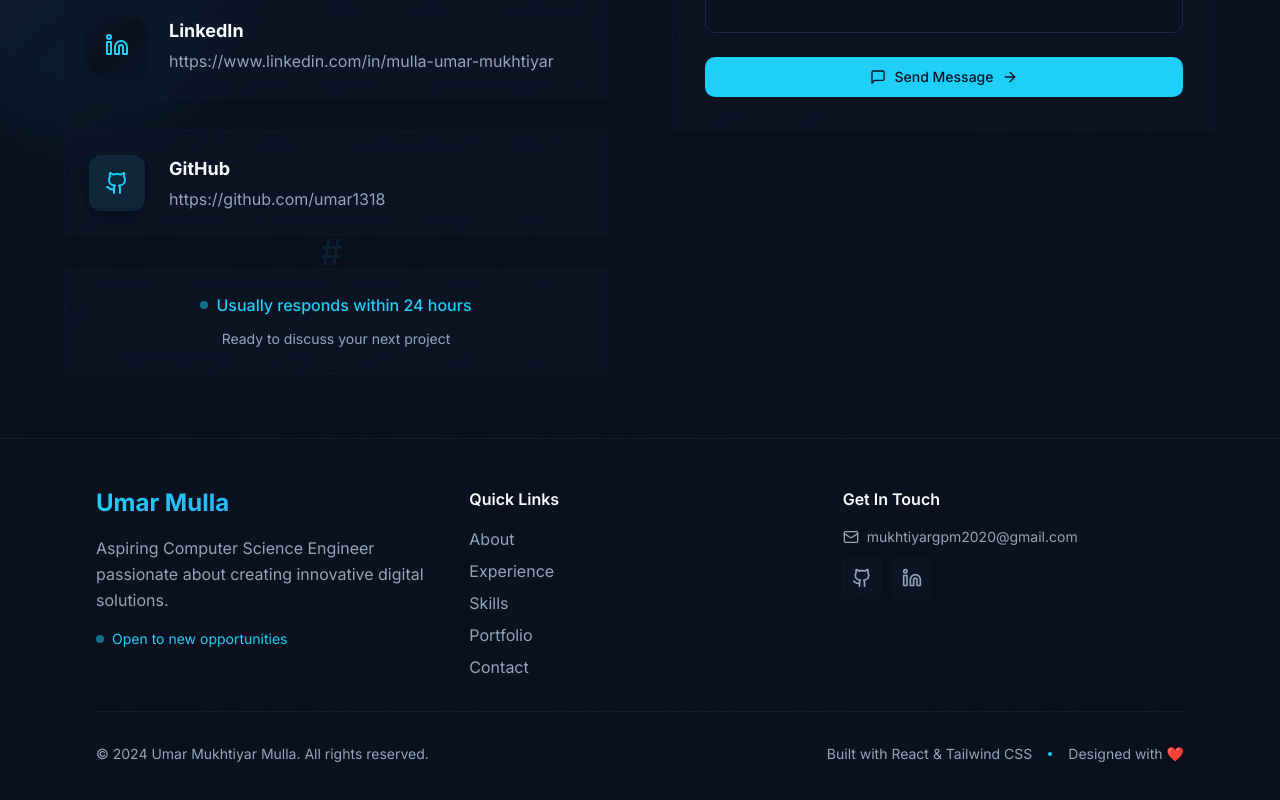
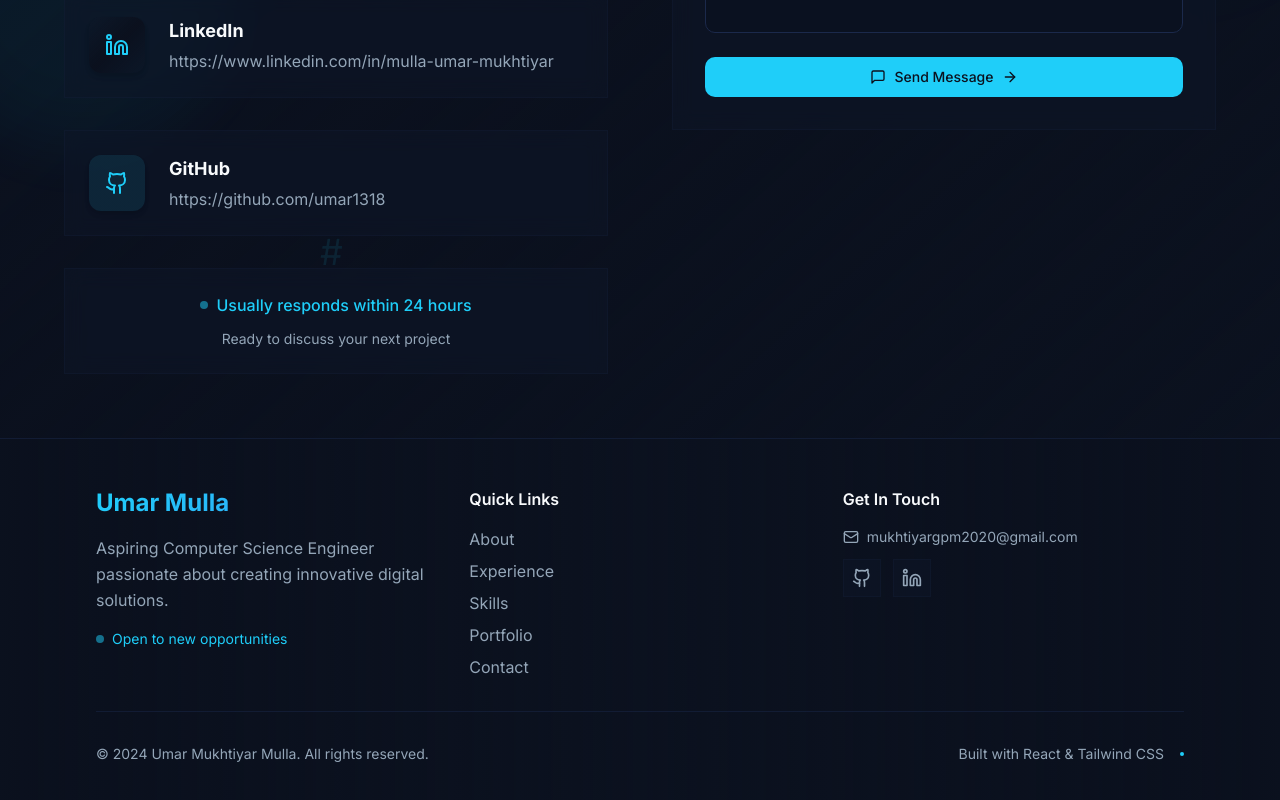
Before and after one commit to umar1318/umar-mukhtiyar, a React (Vite) app: page / in a window 1280 px wide. Shown: the part 6155-6955 px from the top of the page. Built offline with nearby package versions, Linux system fonts and the light colour scheme.

Commit message:
Visual edit in Lovable
Edited UI in Lovable

```diff
--- a/src/components/Portfolio.tsx
+++ b/src/components/Portfolio.tsx
@@ -816,7 +816,7 @@ const Portfolio = () => {
               <div className="flex items-center gap-4 text-sm text-muted-foreground">
                 <span>Built with React & Tailwind CSS</span>
                 <div className="w-1 h-1 bg-primary rounded-full"></div>
-                <span>Designed with ❤️</span>
+
               </div>
             </div>
           </div>
```
